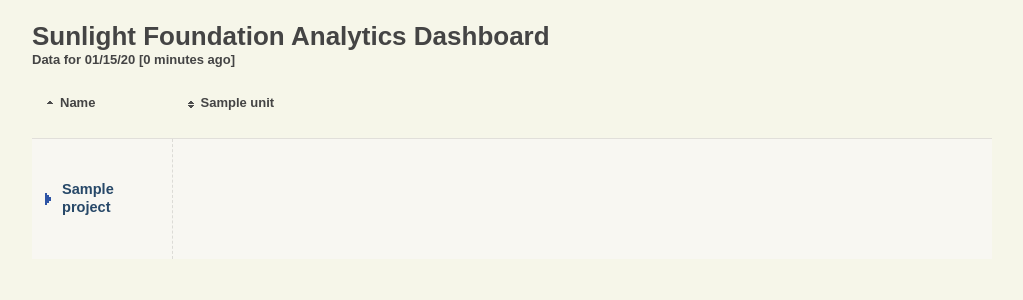
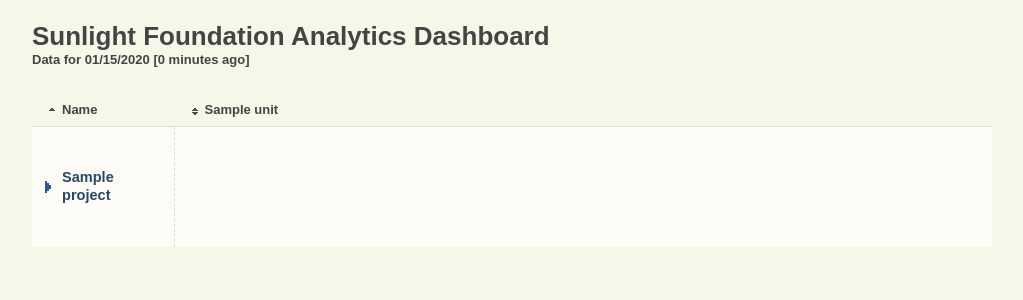
Before and after one commit to sunlightlabs/lapidus, a Django app: template templates/dashboard/project_list.html in a window 1280 px wide. Shown: the top 300 px of the page, without its empty margins (128-1151 px from the left). Run offline with Django 3.2, Linux system fonts and the light colour scheme; the template is opened without the code that fills it: most values are stand-ins (such as "Sample title", 1, 10 or a date in 2020); lists and menus that the app fills with data are empty; some libraries are stand-ins or nearby versions.

Commit message:
Cleaned up styles and modified decimal precisions in templates to attempt aesthetic improvements.

```diff
--- a/site_static/css/style.css
+++ b/site_static/css/style.css
@@ -94,19 +94,23 @@ body {
     margin: 20px auto;
 }
 
+header {
+    border-bottom: 1px solid #f8f8f0;
+}
+
 h1 {
     font-size: 200%;
 }
 
-table#analytics {
+table{
     width: 100%;
+    margin-top: 25px;
 }
 
-#analytics thead th {
-    height: 50px;
+thead th {
     vertical-align: middle;
 }
-#analytics tbody th, #analytics th.header {
+tbody th, th.header {
     cursor: pointer;
 }
 
@@ -114,16 +118,15 @@ table#analytics {
     background-color: #EDF4C4;
 }
 
-#analytics thead th {
+thead th {
     border-bottom: 1px solid #E1DFDA;
 }
 
-#analytics tbody tr {
+tbody tr {
     background-color: #F8F7F2;
     border-top: 1px solid #E1DFDA;
 }
-
-.odd {
+tbody tr.odd {
     background-color: #FDFCF7;
 }
 
@@ -135,7 +138,7 @@ tr.primary {
     border-bottom: 1px solid #F2F1EC;
 }
 
-.secondary {
+tbody tr.secondary {
     border: none;
 }
 
@@ -148,20 +151,36 @@ tr.primary {
     vertical-align: top;
 }
 
-
-#analytics td, #analytics th {
-    padding: 10px;
-    max-width: 120px;
+td, th {
+    padding: 8px 12px;
     vertical-align: middle;
 }
 
-#analytics td > p {
+.secondary td, .secondary th {
+    padding: 3px 12px;
+}
+
+.secondary.first td, .secondary.first th {
+    padding-top: 12px;
+}
+
+.secondary.last td, .secondary.last th {
+    padding-bottom: 12px;
+}
+
+td > p {
     color: #6F6A67;
-    font-size: 200%;
+    font-size: 184.5%;
+    font-weight: bold;
     text-align: right;
 }
 
-#analytics td > div {
+.secondary td > p {
+    font-size: 100%;
+    text-align: left;
+}
+
+td > div {
     vertical-align: middle;
 }
 
@@ -169,14 +188,14 @@ li {
     margin-bottom: 4px;
 }
 
-#analytics th > span {
+th > span {
     display: block;
     max-width: 120px;
     padding-left: 18px;
     text-align: left;
 }
 
-#analytics tr.primary > th {
+tr.primary > th {
     font-size: 112%;
     font-weight: bold;
     text-align: left;
@@ -192,18 +211,19 @@ li {
     user-select: none;
 }
 
-#analytics tr.primary.expanded > th {
+tr.primary.expanded > th {
     background-image: url('/static/img/arrow2_s_blue.png');
     background-position: left center;
     background-repeat: no-repeat;
 }
 
-#analytics tr.primary > th, #analytics tr.secondary > td:first-child {
+tr.primary > th, tr.secondary > td:first-child {
     border-right: 1px dashed #DCDBD6;
 }
 
-#analytics td.top-traffic-referrers {
+td.top-traffic-referrers {
     max-width: none;
+    min-width: 200px;
 }
 
 .lists {
@@ -273,6 +293,10 @@ p.metric {
     color: #274868;
     height: auto;
     width: auto;
+}
+
+.average-time-on-site-per-visit {
+    margin-left: 12px;
 }
 
 .balance {
--- a/templates/dashboard/project_list.html
+++ b/templates/dashboard/project_list.html
@@ -2,15 +2,15 @@
 
 {% block header %}
 {% ifequal from_datetime|date:"m/d/y" to_datetime|date:"m/d/y"  %}
-<h2>Data for {{ from_datetime|date:"m/d/y" }} [{{ from_datetime|timesince }} ago]</h2>
+<h2>Data for {{ from_datetime|date:"m/d/Y" }} [{{ from_datetime|timesince }} ago]</h2>
 {% else %}
-<h2>From&nbsp;{{ from_datetime|date:"m/d/y" }} To&nbsp;{{ to_datetime|date:"m/d/y" }}</h2>
+<h2>From&nbsp;{{ from_datetime|date:"m/d/Y" }} To&nbsp;{{ to_datetime|date:"m/d/Y" }}</h2>
 {% endifequal %}
 {% endblock header %}
 
 {% block content %}
     <table id="analytics">
-        <colgroup span="1" class="titles">
+        {# <colgroup span="1" class="titles"> #}
         {# <colgroup span="6"> #}
         {# <colgroup span="1" class="lists"> #}
         <thead>
@@ -27,7 +27,7 @@
                     {% spaceless %}{% include "dashboard/snippets/_render_observation.html" %}{% endspaceless %}
                 </td>{% endfor %}
             </tr>{% for o in object.extra_observations %}
-            <tr class="secondary {% if forloop.first %}first{% endif %}">
+            <tr class="secondary {% if forloop.first %}first{% endif %}{% if forloop.last %}last{% endif %}">
                 <th colspan=2 scope=row>{{ o.metric.unit.name }}</th>
                 <td class='{{ o.metric.unit.slug }} {{ o.metric.observation_type.model }}' colspan={{ object.observations|length|add:"-1" }}>
                     {% spaceless %}{% include "dashboard/snippets/_render_observation.html" %}{% endspaceless %}
--- a/templates/dashboard/snippets/_render_observation.html
+++ b/templates/dashboard/snippets/_render_observation.html
@@ -1,17 +1,18 @@
 {% load dashboard_filters humanize %}
 {% ifequal o.metric.unit.observation_type.model "listobservation" %}
 <ol>{% for item in o.listobservation.value|slice:':5' %}
-    <li>{{ item.name|urlizetrunc:25 }} <strong>[{{ item.value }}]</strong></li>{% endfor %}
+    <li>{{ item.name|urlizetrunc:25 }}&nbsp;<span>[{{ item.value }}]</span></li>{% endfor %}
 </ol>
 {% endifequal %}
 {% ifequal o.metric.unit.observation_type.model "ratioobservation" %}
+<!-- {{ o.ratioobservation.antecedent.metric.unit.observation_unit}} -->
     {% ifequal o.ratioobservation.antecedent.metric.unit.observation_unit "seconds" %}
 <p>{{ o.ratioobservation.value|secondstoduration }}</p>
     {% else %}
         {% ifequal o.metric.unit.observation_unit "percentage"  %}
-        <p>{{ o.ratioobservation.value|percentage:2}}</p>
+        <p>{{ o.ratioobservation.value|percentage:1}}</p>
         {% else %}
-        <p>{{ o.ratioobservation.value|floatformat:2}}</p>
+        <p>{{ o.ratioobservation.value|floatformat:1}}</p>
         {% endifequal %}
     {% endifequal %}
 {% endifequal %}
@@ -22,3 +23,4 @@
 <p>{{ o.countobservation.value|intcomma }}</p>
     {% endifequal %}
 {% endifequal %}
+{% ifequal o None %}<p>&hellip;</p>{% endifequal %}
```
